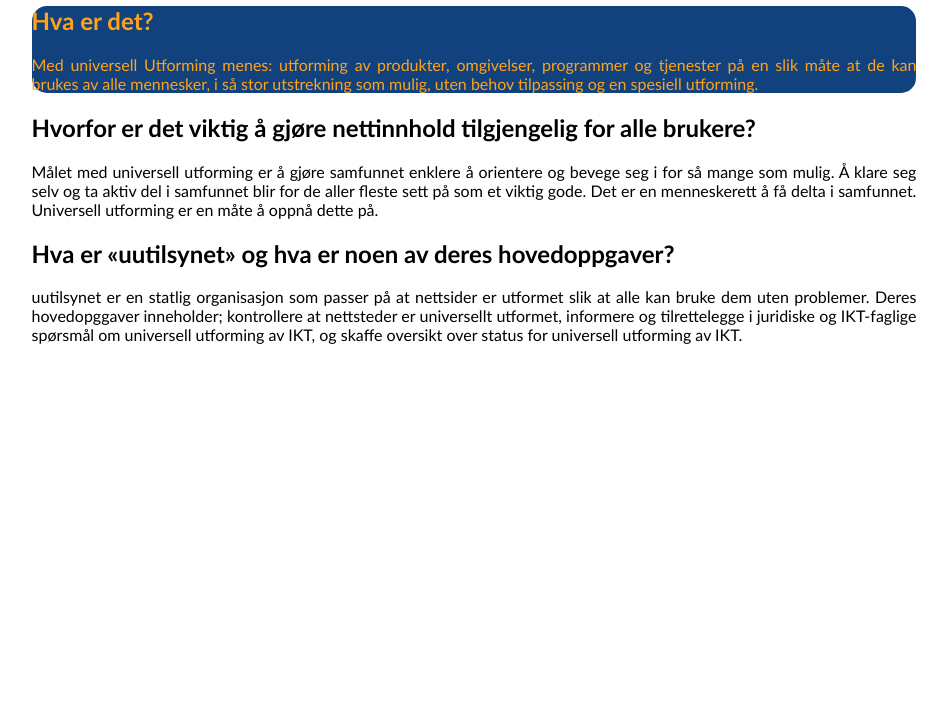
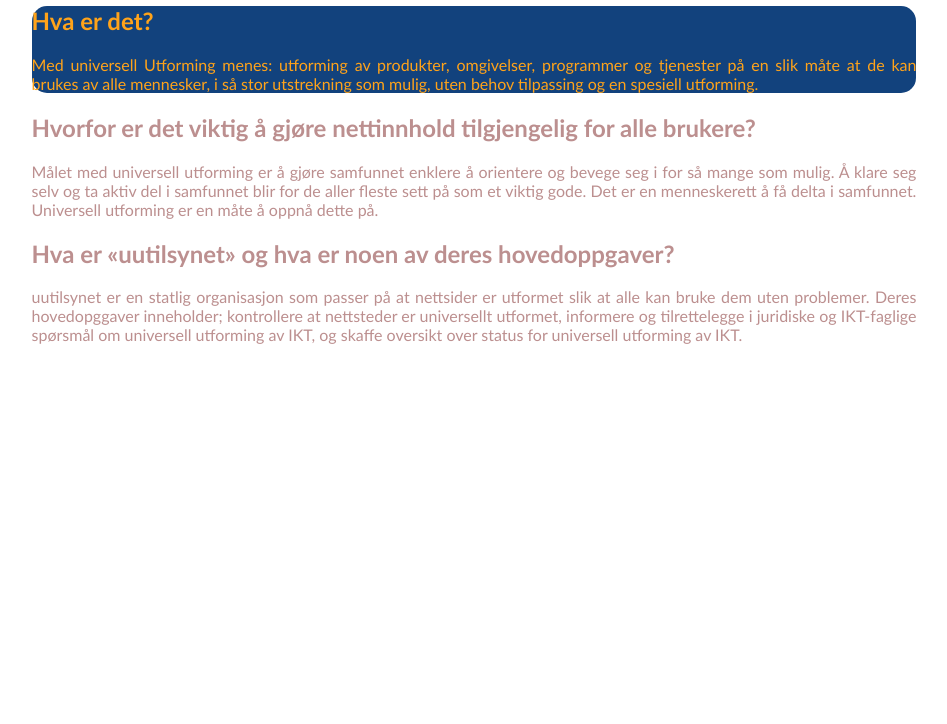
Before and after one commit to norgejanni/UniversellUtformingHTML, a plain HTML site: page index.html in a window 1280 px wide. Shown: the part 76-800 px from the top of the page, without its empty margins (166-1113 px from the left). Drawn offline with Linux system fonts and the light colour scheme; a script that the page names is missing.

Commit message:
changes were, in fact, made

```diff
--- a/styles.css
+++ b/styles.css
@@ -3,7 +3,7 @@
 body, html {
     margin: none;
     font-family: 'Gill Sans', 'Gill Sans MT', Calibri, 'Trebuchet MS', sans-serif;
-    border-color: rosybrown;
+    color: rosybrown;
 }
 
 h1 {
```
